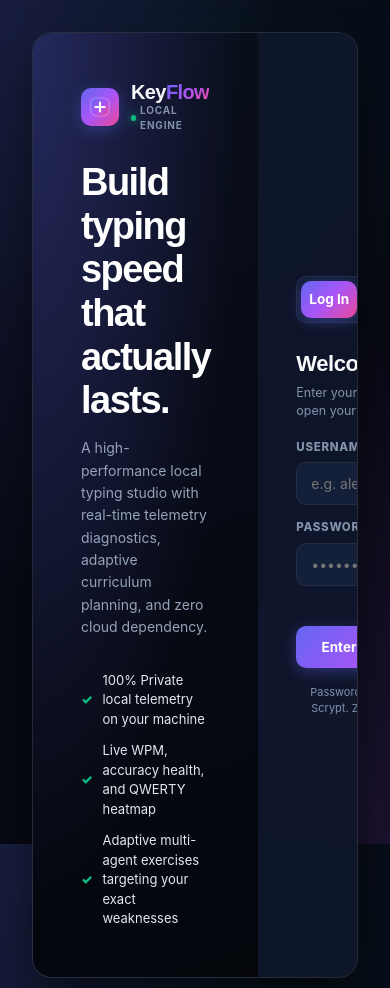
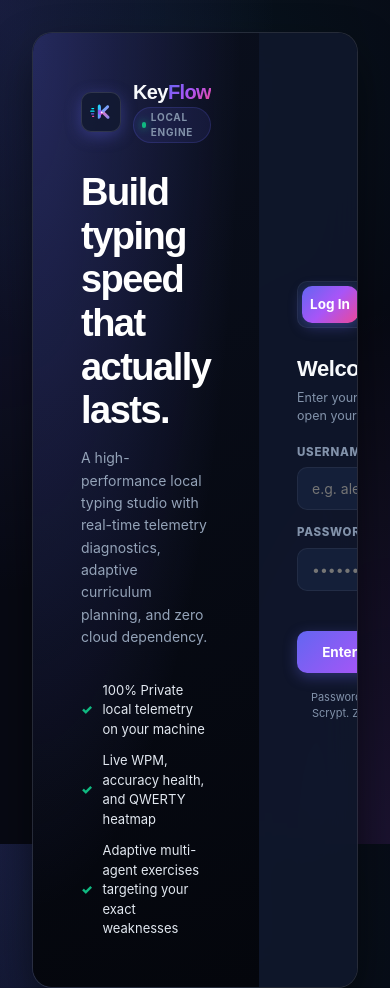
Before and after one commit to kulkarnishub377/keyflow-ai-typing, a plain HTML site: page web/index.html in a window 390 px wide. Shown: the top 988 px of the page. Drawn offline with Linux system fonts and the light colour scheme.

Commit message:
feat: implement web UI core components, assets, and theme-responsive branding support

```diff
--- a/web/js/components.js
+++ b/web/js/components.js
@@ -21,24 +21,54 @@
     return (name || 'KF').split(/\s+/).slice(0, 2).map(x => x[0]).join('').toUpperCase();
 }
 
-function logo() {
+function logo(size = 'md') {
+    const isLarge = size === 'lg';
+    const markSize = isLarge ? 48 : 40;
+    const svgSize = isLarge ? 30 : 24;
+    const titleSize = isLarge ? 'font-size:26px' : 'font-size:20px';
+    const tagSize = isLarge ? 'font-size:11px' : 'font-size:10px';
+
     return `
-        <div class="brand-mark">
-            <svg width="22" height="22" viewBox="0 0 24 24" fill="none" xmlns="http://www.w3.org/2000/svg">
-                <rect x="2" y="2" width="20" height="20" rx="6" fill="url(#brandGradMark)" stroke="rgba(255,255,255,0.22)" stroke-width="1.5"/>
-                <path d="M12 7V17M7 12H17" stroke="white" stroke-width="2.2" stroke-linecap="round" stroke-linejoin="round"/>
+        <div class="brand-mark" style="width:${markSize}px;height:${markSize}px">
+            <svg width="${svgSize}" height="${svgSize}" viewBox="0 0 64 64" fill="none" xmlns="http://www.w3.org/2000/svg">
                 <defs>
-                    <linearGradient id="brandGradMark" x1="0%" y1="0%" x2="100%" y2="100%">
+                    <linearGradient id="kfMarkFoldNav" x1="0%" y1="0%" x2="100%" y2="100%">
                         <stop offset="0%" stop-color="#6366f1"/>
                         <stop offset="50%" stop-color="#a855f7"/>
                         <stop offset="100%" stop-color="#ec4899"/>
                     </linearGradient>
+                    <linearGradient id="kfMarkStemNav" x1="0%" y1="0%" x2="100%" y2="100%">
+                        <stop offset="0%" stop-color="#00f2fe"/>
+                        <stop offset="50%" stop-color="#4facfe"/>
+                        <stop offset="100%" stop-color="#a855f7"/>
+                    </linearGradient>
+                    <linearGradient id="kfMarkArmNav" x1="0%" y1="0%" x2="100%" y2="100%">
+                        <stop offset="0%" stop-color="#38bdf8"/>
+                        <stop offset="100%" stop-color="#c084fc"/>
+                    </linearGradient>
+                    <linearGradient id="kfMarkLegNav" x1="0%" y1="0%" x2="100%" y2="100%">
+                        <stop offset="0%" stop-color="#f472b6"/>
+                        <stop offset="100%" stop-color="#818cf8"/>
+                    </linearGradient>
                 </defs>
+                <!-- Speed Trails -->
+                <rect x="6" y="21" width="8" height="3.5" rx="1.75" fill="#00f2fe"/>
+                <rect x="3" y="28" width="12" height="3.5" rx="1.75" fill="#00f2fe"/>
+                <rect x="5" y="35" width="9" height="3.5" rx="1.75" fill="#6366f1"/>
+                <rect x="8" y="42" width="6" height="3.5" rx="1.75" fill="#ec4899"/>
+                <!-- 'K' Ribbon Graphic -->
+                <g transform="translate(4, 1)">
+                    <path d="M28 32 L44 48 C45.5 49.5 48 49.5 49.5 48 C51 46.5 51 44 49.5 42.5 L36 29 Z" fill="url(#kfMarkLegNav)"/>
+                    <path d="M26 30 L43 14 C44.5 12.5 47 12.5 48.5 14 C50 15.5 50 18 48.5 19.5 L34 34 Z" fill="url(#kfMarkArmNav)"/>
+                    <path d="M21 13 C21 11.5 22.5 10.5 24 11 C26.5 12 28 15 28 19 L28 41 C28 45 26 48 23 49 C21 49.5 19.5 48 19.5 46 L19.5 17 C19.5 14.5 20 13 21 13 Z" fill="url(#kfMarkStemNav)"/>
+                    <path d="M20 25 C23 25 27 26 31 29 C34 31.5 33 36 29 38 C25 39.5 21 38 20 35 Z" fill="url(#kfMarkFoldNav)"/>
+                </g>
+                <circle cx="34" cy="33" r="2.5" fill="#ffffff"/>
             </svg>
         </div>
         <div>
-            <div class="brand-title">Key<span>Flow</span></div>
-            <div class="brand-tag"><span class="brand-tag-dot"></span> Local Engine</div>
+            <div class="brand-title" style="${titleSize}">Key<span>Flow</span></div>
+            <div class="brand-tag" style="${tagSize}"><span class="brand-tag-dot"></span> Local Engine</div>
         </div>
     `;
 }
--- a/web/styles.css
+++ b/web/styles.css
@@ -169,19 +169,24 @@
 }
 
 .brand-mark {
-  width: 38px;
-  height: 38px;
+  width: 40px;
+  height: 40px;
   border-radius: var(--radius-sm);
-  background: var(--gradient-brand);
+  background: var(--surface-1);
+  border: 1px solid var(--border-medium);
+  backdrop-filter: var(--blur-light);
+  -webkit-backdrop-filter: var(--blur-light);
   display: grid;
   place-items: center;
   box-shadow: 0 4px 16px var(--brand-glow);
   flex-shrink: 0;
-  transition: transform var(--transition-spring);
+  transition: transform var(--transition-spring), box-shadow var(--transition-fast), border-color var(--transition-fast);
 }
 
 .brand:hover .brand-mark {
-  transform: scale(1.06) rotate(4deg);
+  transform: scale(1.08) rotate(3deg);
+  border-color: var(--brand-light);
+  box-shadow: 0 0 20px var(--brand-glow);
 }
 
 .brand-title {
@@ -201,14 +206,20 @@
 }
 
 .brand-tag {
-  font-size: 10px;
+  font-size: 9.5px;
   font-weight: 700;
   color: var(--text-muted);
   letter-spacing: 0.08em;
   text-transform: uppercase;
-  display: flex;
-  align-items: center;
-  gap: 4px;
+  display: inline-flex;
+  align-items: center;
+  gap: 5px;
+  margin-top: 4px;
+  padding: 2px 8px;
+  border-radius: var(--radius-full);
+  background: rgba(99, 102, 241, 0.1);
+  border: 1px solid rgba(99, 102, 241, 0.2);
+  width: fit-content;
 }
 
 .brand-tag-dot {
```
Also changed, not shown: web/assets/keyflow_logo.svg (added), web/assets/keyflow_logo_dark.svg (added), web/assets/keyflow_logo_light.svg (added), web/assets/keyflow_mark.svg (added), web/favicon.svg, 1 other file.
